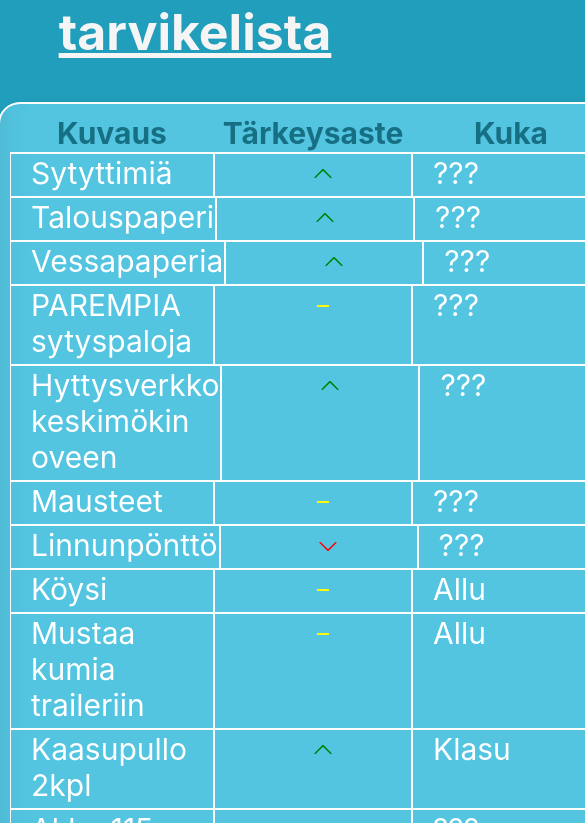
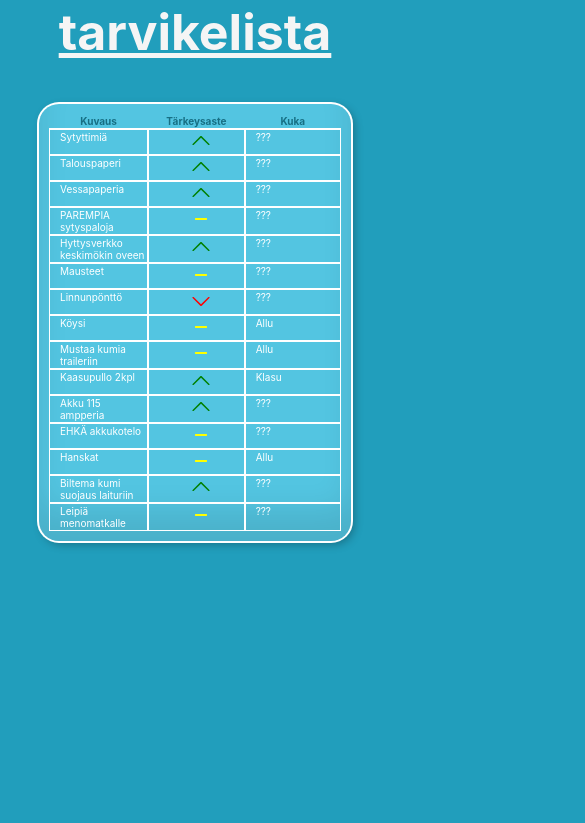
Before and after one commit to ramiinberg/kumlinge, a React (Create React App) app: page / in a window 390 px wide. Shown: the part 901-1724 px from the top of the page, 585 px wide, since content can reach past the window. After the commit the page ends 1472 px from the top, so only its background shows below. Built offline with nearby package versions, Linux system fonts and the light colour scheme.

Commit message:
fixed phones

```diff
--- a/src/components/Table/index.scss
+++ b/src/components/Table/index.scss
@@ -4,7 +4,6 @@
   font-size: 3rem;
   color: white;
   width: 80%;
-  min-width: 620px;
   padding: 1rem;
   margin: 0 auto;
   background-color: var(--color-primary-light);
@@ -34,7 +33,6 @@
     &__cell1 {
       flex: 0 0 45%;
       border: 1px solid white;
-      padding-bottom: 0.5rem;
       padding-left: 2rem;
     }
     &__cell2 {
@@ -51,6 +49,9 @@
   }
 
   @media screen and (max-width: 1400px) {
+    & {
+      font-size: 2rem;
+    }
     &__header {
       &__cell1 {
         flex: 0 0 45%;
@@ -86,6 +87,9 @@
   }
 
   @media screen and (max-width: 900px) {
+    & {
+      font-size: 1rem;
+    }
     &__header {
       &__cell1 {
         flex: 0 0 34%;
@@ -104,18 +108,18 @@
       &__cell1 {
         flex: 0 0 34%;
         border: 1px solid white;
-        padding-left: 2rem;
+        padding-left: 1rem;
       }
       &__cell2 {
         flex: 0 0 33%;
         border: 1px solid white;
-        padding-left: 2rem;
-        text-align: center;
+        padding-left: 1rem;
+        // text-align: center;
       }
       &__cell3 {
         flex: 0 0 33%;
         border: 1px solid white;
-        padding-left: 2rem;
+        padding-left: 1rem;
       }
     }
   }
--- a/src/views/Header/index.scss
+++ b/src/views/Header/index.scss
@@ -1,5 +1,6 @@
 .header {
   height: 85vh;
+  width: 100%;
   background-image: linear-gradient(
       to right bottom,
       rgba(83, 197, 225, 0.8),
```
